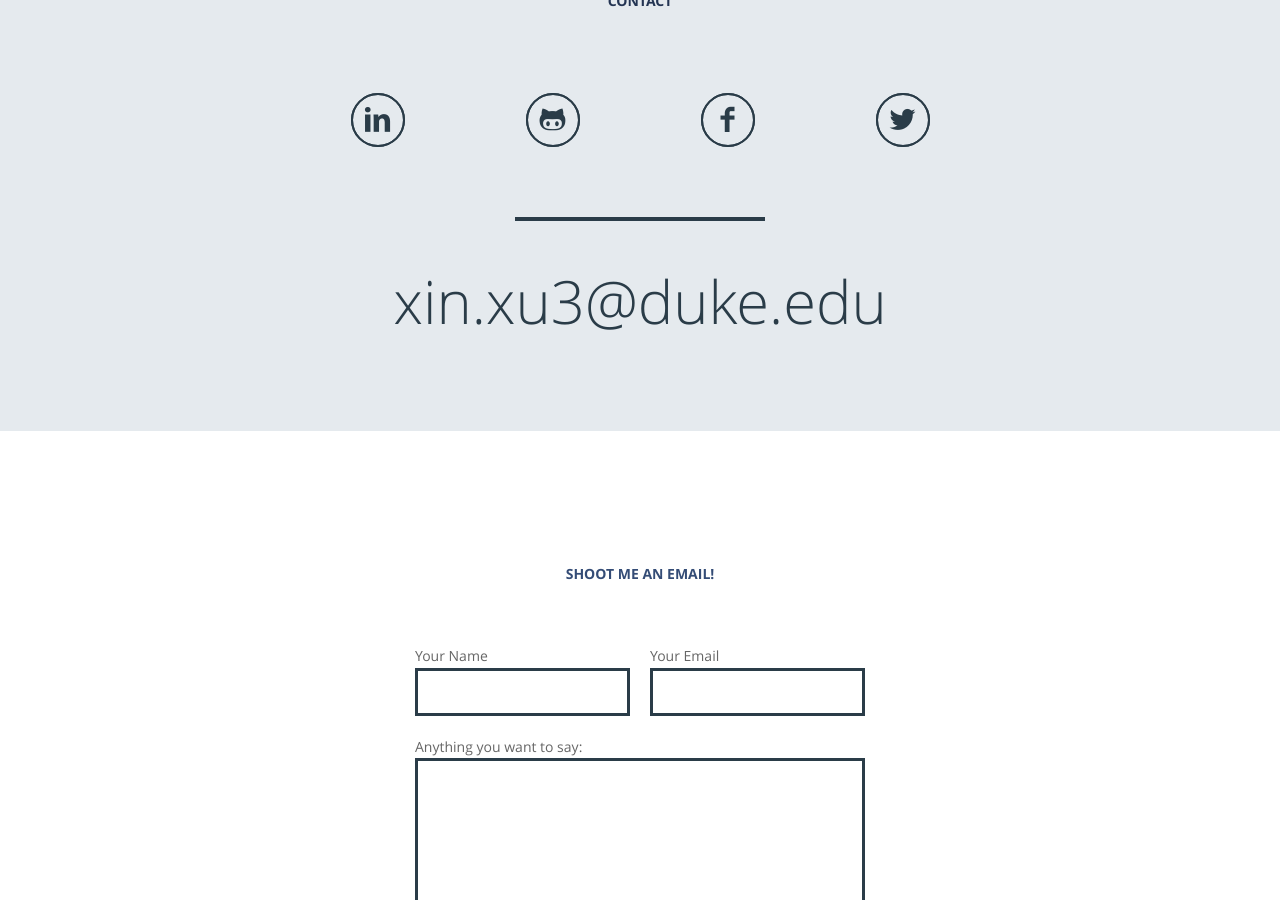
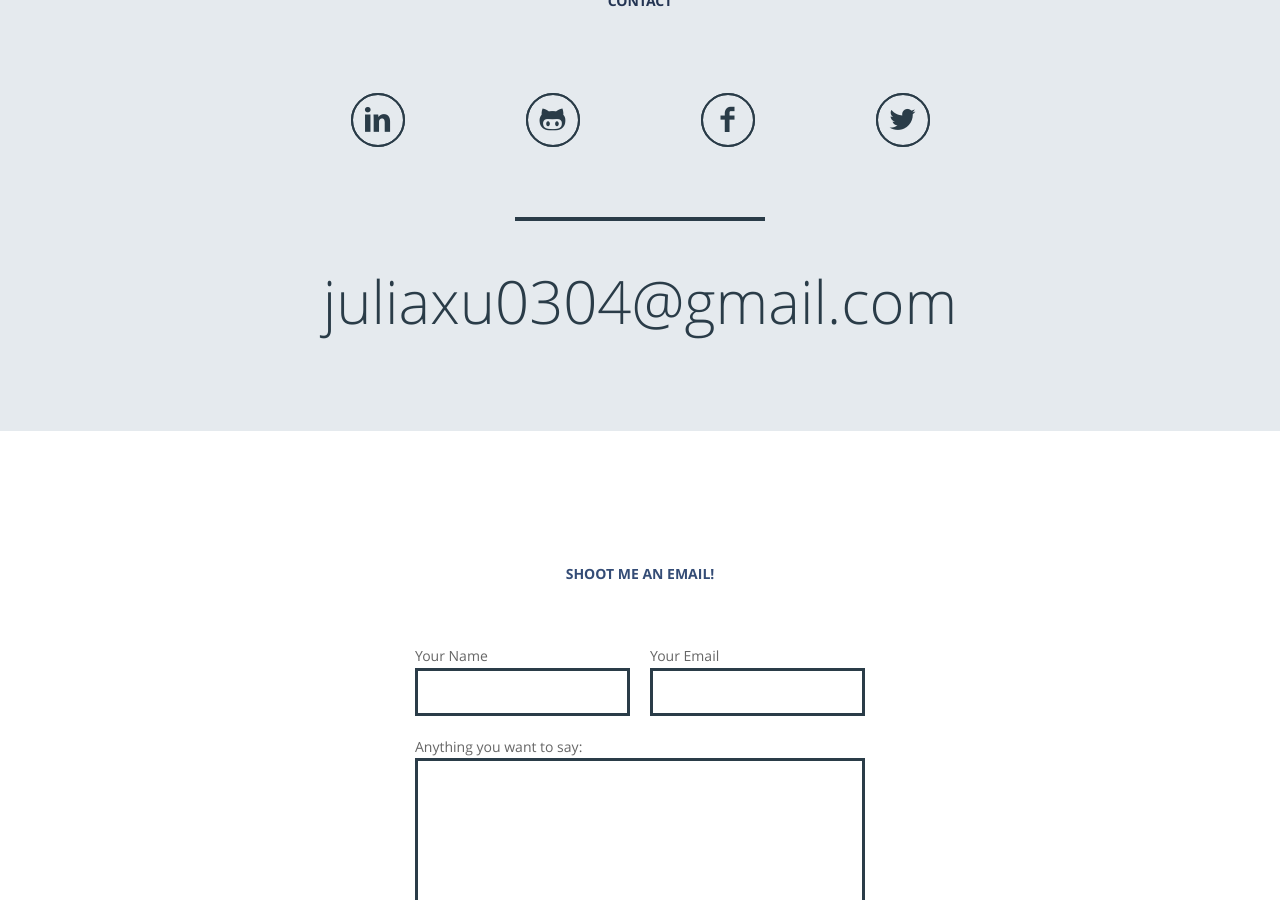
Before and after one commit to SheliaXin/Julia-Xu, a Jekyll site: the page built from index.html, in a window 1280 px wide and 900 px high, scrolled down 2870 px. Built offline with Jekyll 4.4.1, drawn with Linux system fonts in a browser that asks for light colours; nearby versions of some CDN libraries.

Commit message:
fix link

```diff
--- a/_config.yml
+++ b/_config.yml
@@ -2,7 +2,7 @@
 markdown: kramdown
 permalink: pretty
 
-baseurl: /my-homepage/
+baseurl: /Julia-Xu
 
 port: 5453
 
--- a/_data/settings.yml
+++ b/_data/settings.yml
@@ -3,7 +3,7 @@
 
 title: Xin (Julia) Xu
 description: Data Scientist / Bayesian / Traveller
-email: xin.xu3@duke.edu
+email: juliaxu0304@gmail.com
 
 # NOTE: The Logo and Background image are defined in the all.sass document.
 
```
Also changed, not shown: 3 other files.
